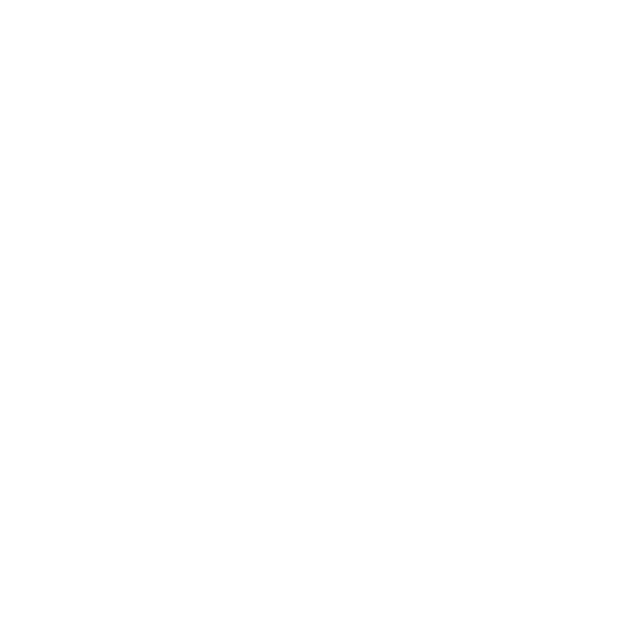
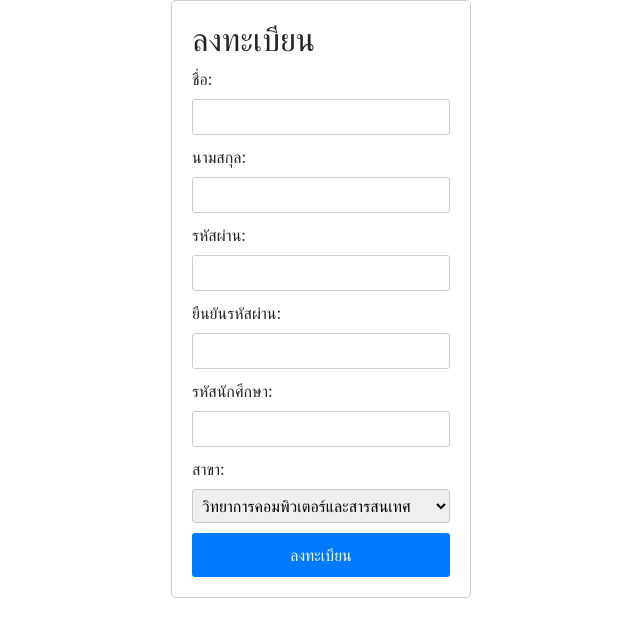
Before and after one commit to Phapaza/project1-IS_HELP_DESK, a Nuxt app: page /register in a window 1280 px wide. Before the commit this address had no page. Shown: the top 636 px of the page, without its empty margins (319-959 px from the left). Built offline with nearby package versions, Linux system fonts and the light colour scheme.

Commit message:
import register page

```diff
--- a/pages/login.vue
+++ b/pages/login.vue
@@ -40,6 +40,18 @@
             <img src="~/assets/images/2.png" height="25px">
             Login with Google</a>
         </div>
+        <div
+          class="text-center mt-3"
+          style="
+            border: 1px solid rgb(206, 212, 218);
+            padding: auto;
+            border-radius: 5px;
+          "
+        >
+          <b-link href="register">
+            register?
+          </b-link>
+        </div>
       </b-card>
     </div>
   </div>
--- /dev/null
+++ b/pages/register.vue
@@ -0,0 +1,186 @@
+<template>
+  <div class="register-form">
+    <h2>ลงทะเบียน</h2>
+    <form @submit="registerUser">
+      <div class="form-group">
+        <label for="firstname">ชื่อ:</label>
+        <input
+          id="firstname"
+          v-model="userData.firstname"
+          type="text"
+          required
+        >
+      </div>
+
+      <div class="form-group">
+        <label for="lastname">นามสกุล:</label>
+        <input id="lastname" v-model="userData.lastname" type="text" required>
+      </div>
+
+      <div class="form-group">
+        <label for="password">รหัสผ่าน:</label>
+        <input
+          id="password"
+          v-model="userData.password"
+          type="password"
+          required
+        >
+      </div>
+
+      <div class="form-group">
+        <label for="confirmPassword">ยืนยันรหัสผ่าน:</label>
+        <input
+          id="confirmPassword"
+          v-model="confirmPassword"
+          type="password"
+          required
+        >
+      </div>
+
+      <div class="form-group">
+        <label for="studentId">รหัสนักศึกษา:</label>
+        <input
+          id="studentId"
+          v-model="userData.studentId"
+          type="text"
+          required
+          @input="formatStudentId"
+        >
+      </div>
+
+      <div class="form-group">
+        <label for="major">สาขา:</label>
+        <select id="major" v-model="userData.major" required>
+          <option value="CS">
+            วิทยาการคอมพิวเตอร์และสารสนเทศ
+          </option>
+          <option value="DS">
+            วิทยาการข้อมูลและปัญญาประดิษฐ์
+          </option>
+          <option value="SPORT">
+            วิทยาศาสตร์การกีฬา นวัตกรรมและสุขภาพ
+          </option>
+          <option value="ECON">
+            เศรษฐศาสตร์ระหว่างประเทศ นวัตกรรมและความยั่งยืน
+          </option>
+          <option value="PA">
+            รัฐประศาสนศาสตร์
+          </option>
+          <option value="ENVI">
+            วิทยาศาสตร์สิ่งแวดล้อมและทรัพยากรธรรมชาติ
+          </option>
+          <option value="FTI">
+            เทคโนโลยีและนวัตกรรมอาหาร
+          </option>
+          <option value="AQUATICTECH">
+            เทคโนโลยีการผลิตสัตว์น้ำ
+          </option>
+          <option value="LAW">
+            นิติศาสตร์
+          </option>
+          <option value="TEFL">
+            การสอนภาษาอังกฤษในฐานะภาษาต่างประเทศ
+          </option>
+          <option value="FIN">
+            การเงินธุรกิจ
+          </option>
+          <option value="EBM">
+            ภาษาอังกฤษเพื่อการจัดการธุรกิจ
+          </option>
+          <option value="TOUR">
+            นวัตกรรมการท่องเที่ยวและการบริการ
+          </option>
+          <option value="ACC">
+            บัญชีบัณฑิต
+          </option>
+          <option value="IB">
+            บริหารธุรกิจะหว่าง
+          </option>
+        </select>
+      </div>
+
+      <button type="submit">
+        ลงทะเบียน
+      </button>
+    </form>
+  </div>
+</template>
+<script>
+export default {
+  data () {
+    return {
+      userData: {
+        firstname: '',
+        lastname: '',
+        password: '',
+        studentId: '', // เก็บรหัสนักศึกษา
+        major: 'CS'
+      },
+      confirmPassword: ''
+    }
+  },
+  methods: {
+    formatStudentId () {
+      // ลบทุกอย่างนอกจากตัวเลข
+      this.userData.studentId = this.userData.studentId.replace(/[^0-9]/g, '')
+
+      // จำกัดให้รหัสนักศึกษามีแค่ 10 ตัวเลข
+      if (this.userData.studentId.length > 10) {
+        this.userData.studentId = this.userData.studentId.substring(0, 10)
+      }
+
+      // ใส่เครื่องหมาย "-" ระหว่างตัวเลขที่ 9 และ 10 ถ้ามี 10 ตัวเลข
+      if (this.userData.studentId.length === 10) {
+        this.userData.studentId = this.userData.studentId.replace(
+          /(\d{9})(\d{1})/,
+          '$1-$2'
+        )
+      }
+    },
+    registerUser () {
+      if (this.userData.password !== this.confirmPassword) {
+        alert('รหัสผ่านและยืนยันรหัสผ่านไม่ตรงกัน')
+      }
+
+      // ทำสิ่งที่คุณต้องการเมื่อผู้ใช้ลงทะเบียน
+      // คุณสามารถส่งข้อมูลไปยังเซิร์ฟเวอร์ได้ที่นี่
+    }
+  }
+}
+</script>
+
+<style scoped>
+.register-form {
+  width: 300px;
+  margin: 0 auto;
+  padding: 20px;
+  border: 1px solid #ccc;
+  border-radius: 5px;
+}
+
+.form-group {
+  margin-bottom: 10px;
+}
+
+label {
+  display: block;
+}
+
+input,
+select {
+  width: 100%;
+  padding: 5px;
+  border: 1px solid #ccc;
+  border-radius: 3px;
+}
+
+button {
+  width: 100%;
+  padding: 10px;
+  background-color: #007bff;
+  color: #fff;
+  border: none;
+  border-radius: 3px;
+  cursor: pointer;
+}
+</style>
```
